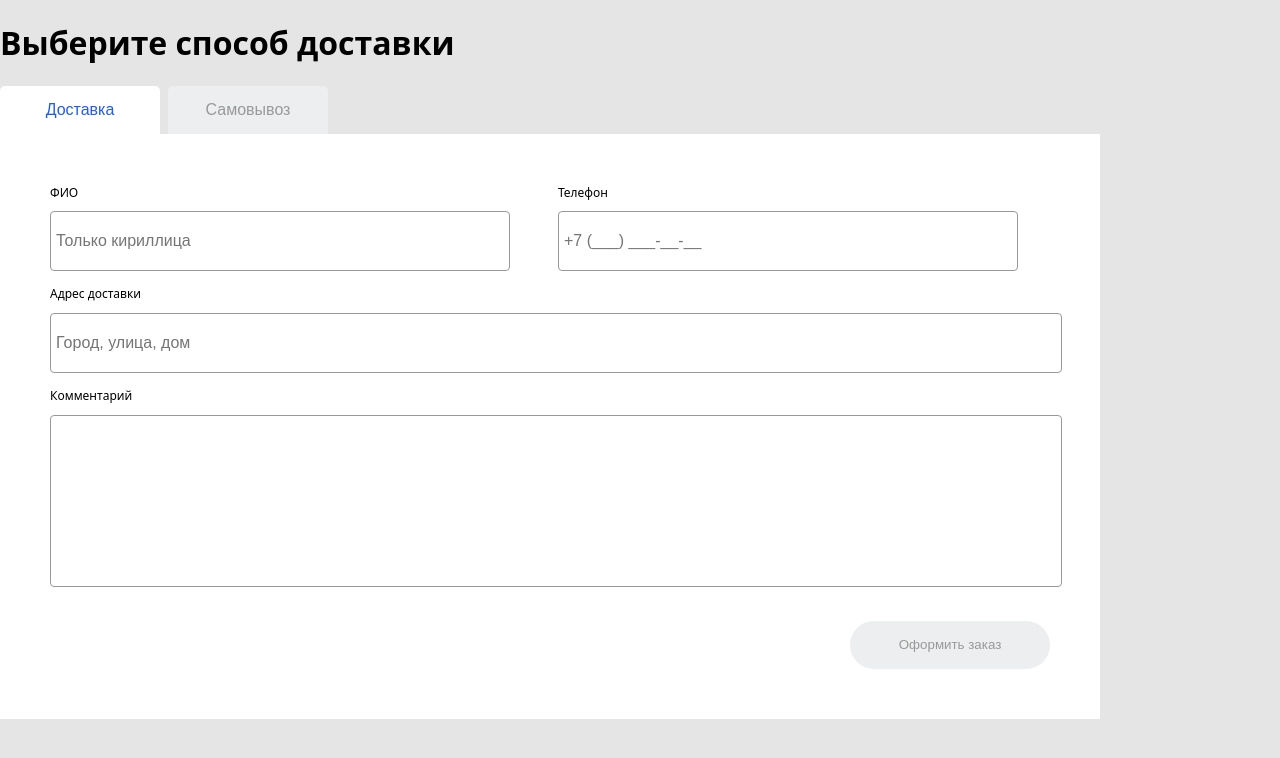
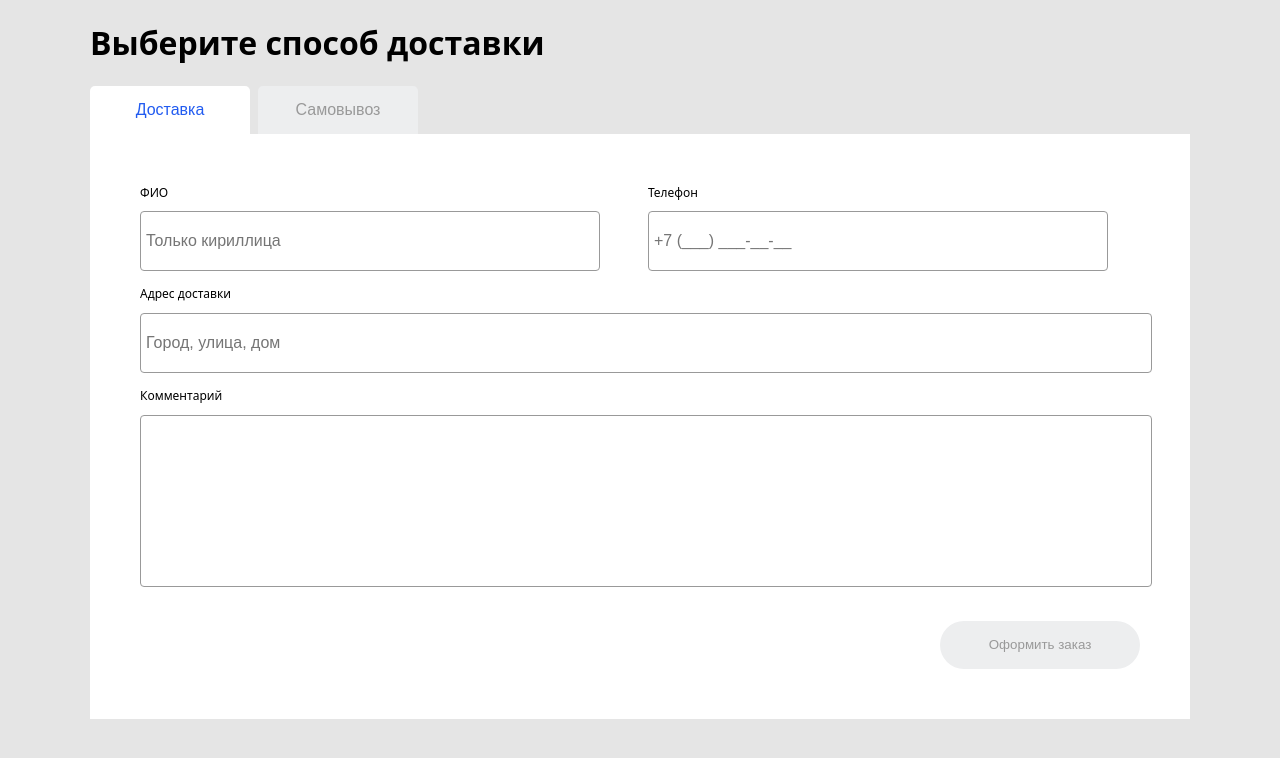
Before and after one commit to damshke/damshke.github.io, a React (Create React App) app: page / in a window 1280 px wide. Shown: the top 758 px of the page. Built offline with nearby package versions, Linux system fonts and the light colour scheme.

Commit message:
add placemark and fix iconImageHref

```diff
--- a/src/App.css
+++ b/src/App.css
@@ -2,3 +2,8 @@ body {
   background-color: #E5E5E5;
   font-family: system-ui, -apple-system, BlinkMacSystemFont, 'Segoe UI', Roboto, Oxygen, Ubuntu, Cantarell, 'Open Sans', 'Helvetica Neue', sans-serif;
 }
+
+.App {
+  display: flex;
+  justify-content: center;
+}
--- a/src/components/Pickup.tsx
+++ b/src/components/Pickup.tsx
@@ -4,8 +4,6 @@ import '../styles/Pickup.css';
 import { YMaps, Map, Placemark } from '@pbe/react-yandex-maps';
 
 // to do:
-// переместить метки в Зеленоград
-// сделать несколько меток
 // предусмотреть любое количество меток
 // убрать скролл на тач устройствах
 
@@ -38,12 +36,21 @@ const Pickup: React.FC<PickupProps> = ({ points }) => {
       </div>
       <div>
         <YMaps>
-          <Map defaultState={{ center: [55.75, 37.57], zoom: 9 }} options={{ suppressMapOpenBlock: true }} height="560px" width="952px">
+          <Map defaultState={{ center: [55.997, 37.216], zoom: 15 }} options={{ suppressMapOpenBlock: true }} height="560px" width="952px">
             <Placemark
-              geometry={[55.75, 37.57]}
+              geometry={[55.997035, 37.216751]}
               options={{
                 iconLayout: 'default#image',
-                iconImageHref: 'https://raw.githubusercontent.com/damshke/test_task_greensight/main/public/placemark.png?token=GHSAT0AAAAAACFHMI4K4LORI6OMX5AZIOXAZFWJE6A',
+                iconImageHref: 'https://ltdfoto.ru/images/2023/07/19/placemark.png',
+                iconImageSize: [33.33, 40],
+                iconImageOffset: [-33.33 / 2, -40 / 2],
+              }}
+            />
+            <Placemark
+              geometry={[55.995831, 37.220695]}
+              options={{
+                iconLayout: 'default#image',
+                iconImageHref: 'https://ltdfoto.ru/images/2023/07/19/placemark.png',
                 iconImageSize: [33.33, 40],
                 iconImageOffset: [-33.33 / 2, -40 / 2],
               }}
--- a/src/components/Tabs.tsx
+++ b/src/components/Tabs.tsx
@@ -17,16 +17,16 @@ const Tabs: React.FC = () => {
         setActiveTab(tab);
     }
 
-    const points = ['Point A', 'Point B', 'Point C'];
+    const points = ['Пункт выдачи заказов к317Ас1', 'Пункт выдачи заказов к331'];
 
     return (
         <div>
             <h1>Выберите способ доставки</h1>
 
-            <div className='tabs'>
+            <nav>
                 <button onClick={() => handleTabClick(Tab.Delivery)} className={activeTab === Tab.Delivery ? 'active' : 'non-active'}>Доставка</button>
                 <button onClick={() => handleTabClick(Tab.Pickup)} className={activeTab === Tab.Pickup ? 'active' : 'non-active'}>Самовывоз</button>
-            </div>
+            </nav>
 
             <div className='container'>
                 {activeTab === Tab.Delivery && (
--- a/src/styles/Tabs.css
+++ b/src/styles/Tabs.css
@@ -1,4 +1,4 @@
-.tabs {
+nav {
     display: flex;
     gap: 8px 8px;
 }
```
